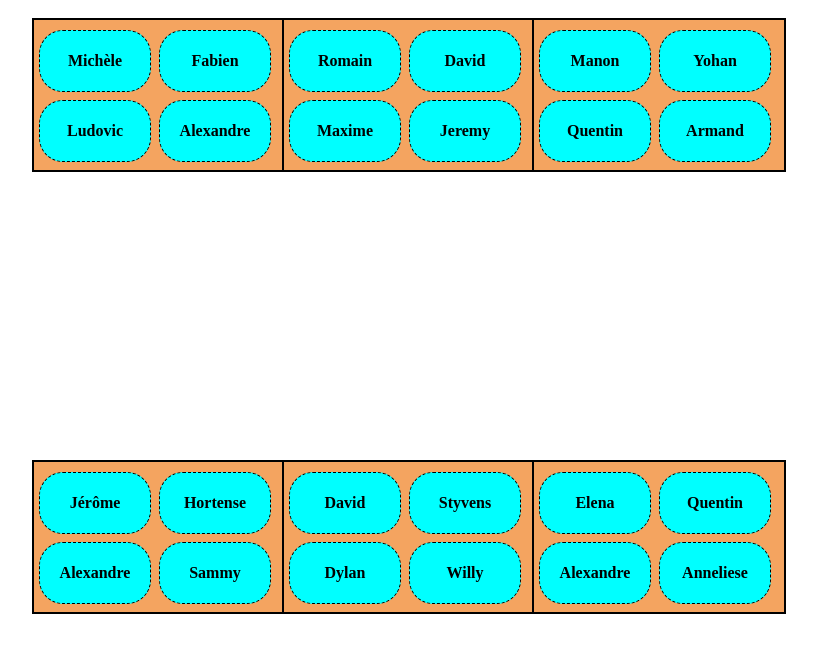
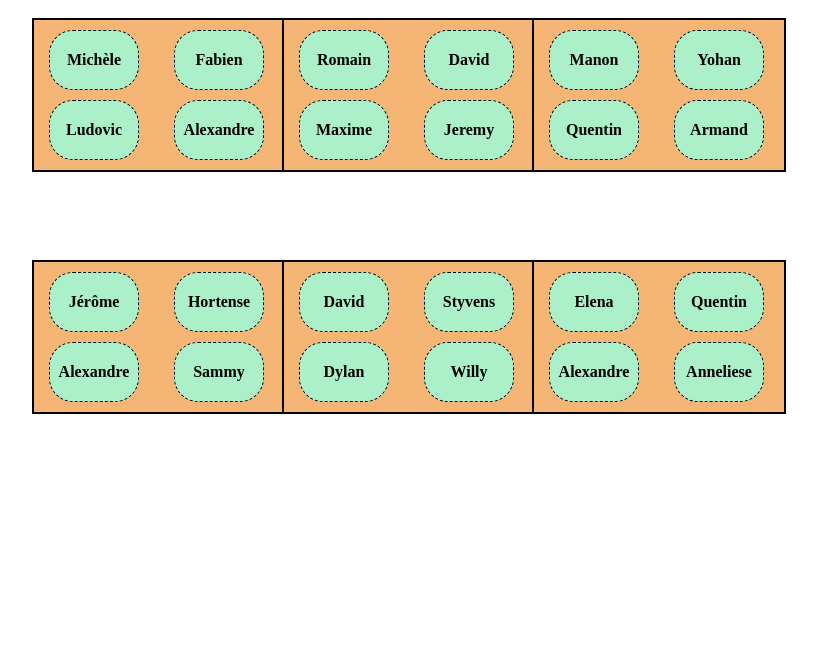
Before and after one commit to cosseal/plan-de-table, a plain HTML site: page index.html in a window 1280 px wide. Shown: the whole page, without its empty margins (68-885 px from the left). Drawn offline with Linux system fonts and the light colour scheme.

Commit message:
modif 8 10 19

```diff
--- a/style.css
+++ b/style.css
@@ -15,7 +15,7 @@ html
 
 .table
 {
-    background: sandybrown;
+    background: #f4b575;
     border: 2px solid black;
     height: 150px;
     width: 250px;
@@ -41,13 +41,13 @@ html
 
 .siège
 {
-    width: 100px;
+    width: 80px;
     height: 50px;
-    padding: 5px;
+    padding: 4px;
     border: black 1px dashed;
     border-radius: 1.5em;
     font-weight: bold;
-    background-color: aqua;
+    background-color: rgba(153, 255, 222, 0.8);
     text-align: center;
 
 
@@ -55,14 +55,14 @@ html
 
 .emplacement-1 {
     position: relative;
-    left: 5px;
+    left: 15px;
     top: 10px;
     text-align: center
 }
 
 .emplacement-2 {
     position: absolute;
-    left: 125px;
+    left: 140px;
     top: 10px;
     text-align: center;
     display: inline-block;
@@ -70,7 +70,7 @@ html
 .emplacement-3
 {
     position: absolute;
-    left: 5px;
+    left: 15px;
     top: 80px;
     text-align: center;
 }
@@ -78,7 +78,7 @@ html
 .emplacement-4
 {
     position: absolute;
-    left: 125px;
+    left: 140px;
     top: 80px;
     text-align: center;
     display: inline-block;
@@ -87,7 +87,7 @@ html
 
 .rangee2 {
     left: 50px;
-    top: 450px;
+    top: 250px;
     height: 200px;
     width: 800px;
     position: absolute;
```
